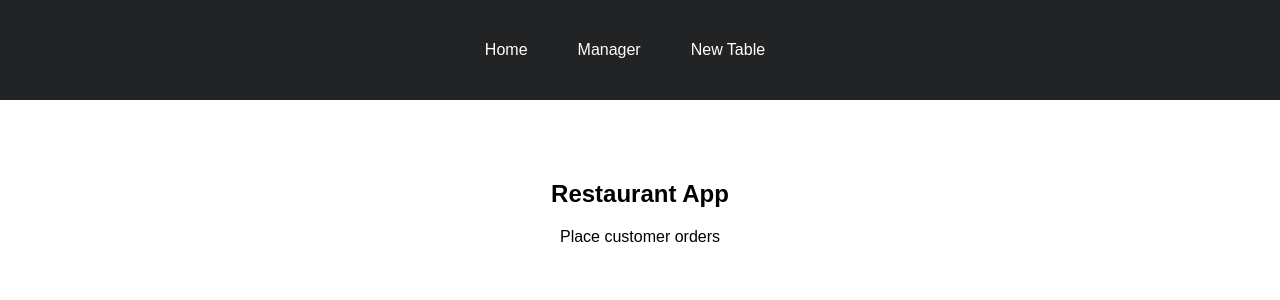
After one commit to KryptoFlamingo/Inventory_Management_App, a Flask app: page /new_table in a window 1280 px wide. The commit adds this page. Shown: the top 300 px of the page. Run offline with Flask 2, Linux system fonts and the light colour scheme.

Commit message:
new_table page added; font end only. No content yet

```diff
--- a/app.py
+++ b/app.py
@@ -20,3 +20,8 @@ def manager():
         # stock.meal_fish = flask.request.form['fish_meal']
         stock.meal_chicken = flask.request.form
     return render_template('manager.html')
+
+
+@app.route('/new_table', methods=['POST', 'GET'])
+def new_table():
+    return render_template('new_table.html')
--- a/templates/base.html
+++ b/templates/base.html
@@ -17,7 +17,7 @@
             <a href="/manager">Manager <Section></Section></a>
         </li>
         <li>
-            <a href="/Table/new">New Table</a>
+            <a href="/new_table">New Table</a>
         </li>
     </ul>
   </nav>
--- /dev/null
+++ b/templates/new_table.html
@@ -0,0 +1,7 @@
+{% extends 'base.html'%}
+
+{% block content %}
+<h1>Restaurant App</h1>
+
+<p>Place customer orders</p>
+{% endblock %}
```
Also changed, not shown: templates/manager.html (+17 -6 lines).
